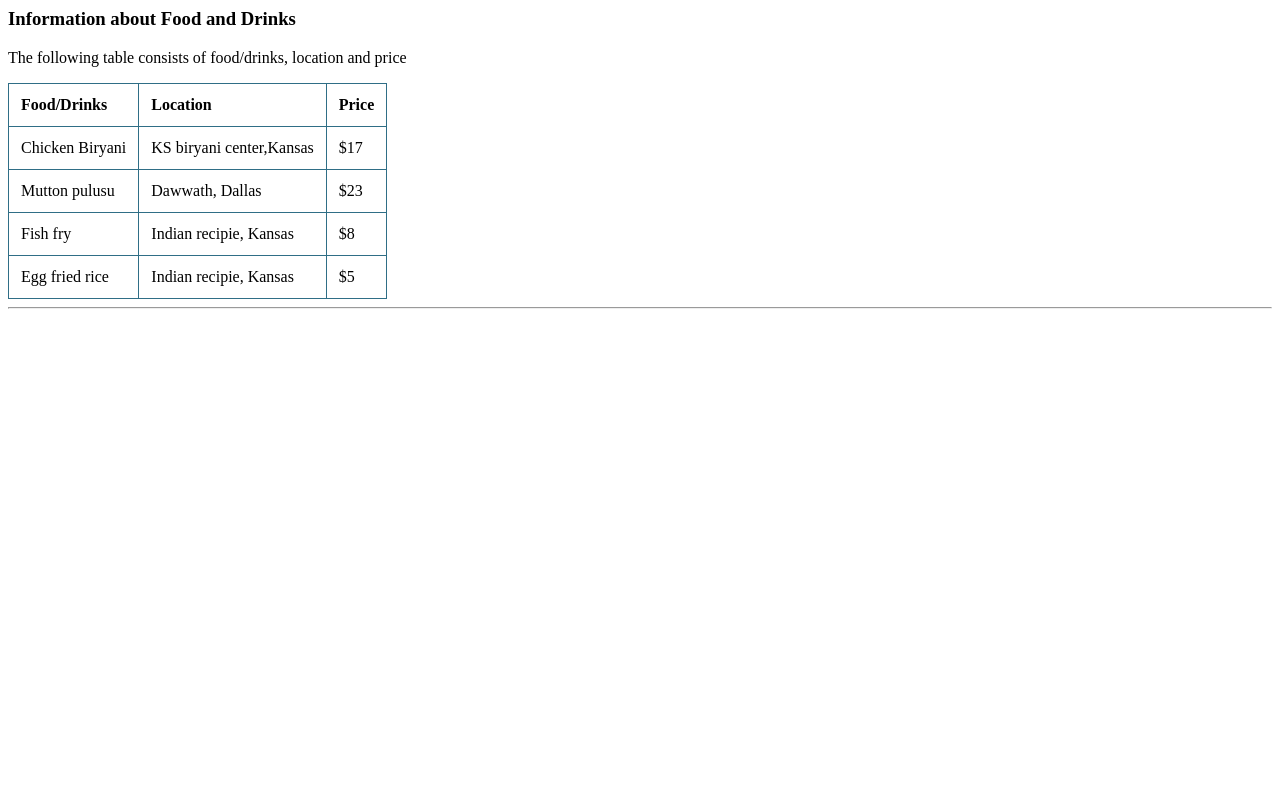
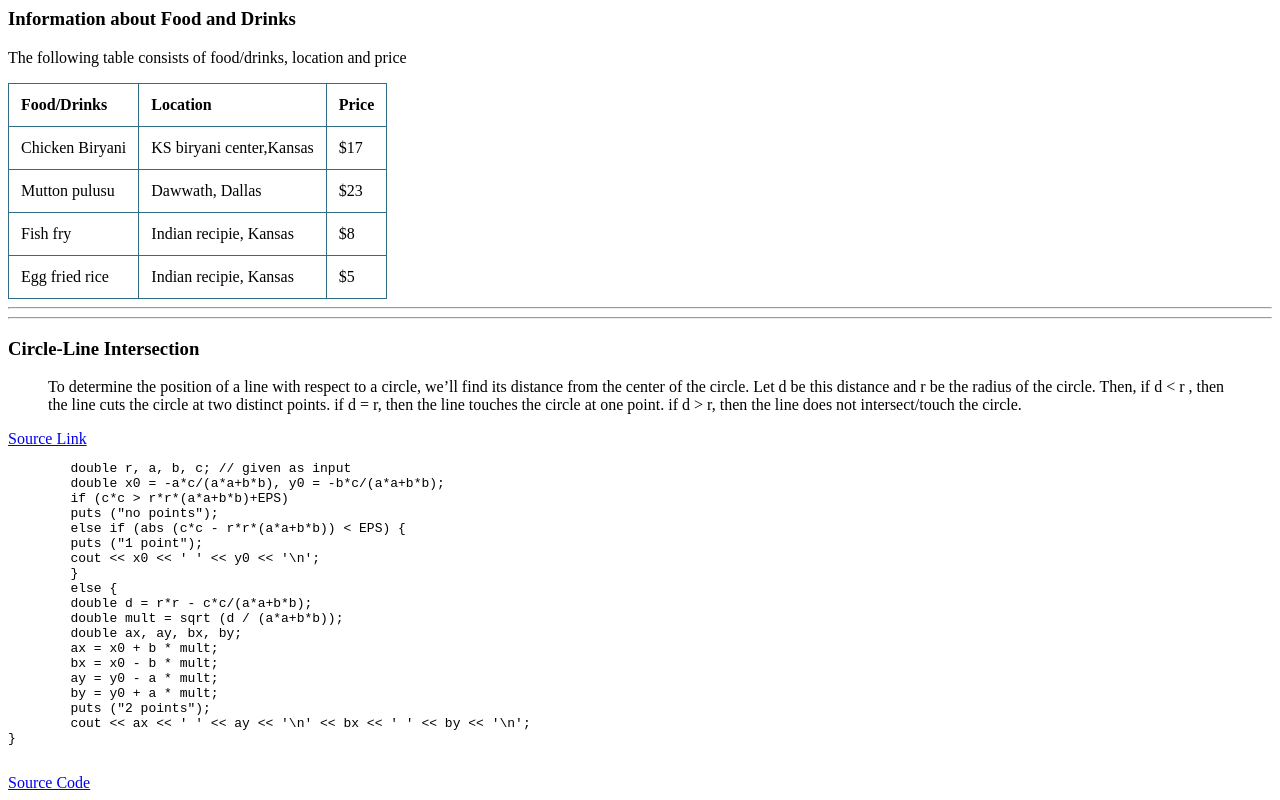
Before and after one commit to 44-563-WebApps-F21/webapps-f21-assignment-3-Saichandhar, a plain HTML site: page index.html in a window 1280 px wide. Shown: the part 554-1354 px from the top of the page. Before the commit the page ends 871 px from the top, so only its background shows below. Drawn offline with Linux system fonts and the light colour scheme.

Commit message:
Update index.html

```diff
--- a/index.html
+++ b/index.html
@@ -104,6 +104,53 @@
     </div>
 
     <hr>
+    <hr>
+
+    <div>
+
+    <h3>Circle-Line Intersection</h3>
+
+    <blockquote>To determine the position of a line with respect to a circle, we’ll find its
+      distance from the center of the circle. Let d be this distance and r be the radius of the circle.
+       Then,
+
+        if d < r , then the line cuts the circle at two distinct points.
+        if d = r, then the line touches the circle at one point.
+        if d > r, then the line does not intersect/touch the circle.
+    </blockquote>
+
+    <a href="https://doubleroot.in/lessons/circle/intersection-line-circle-1/">Source Link</a>
+
+
+    <pre>
+        double r, a, b, c; // given as input
+        double x0 = -a*c/(a*a+b*b), y0 = -b*c/(a*a+b*b);
+        if (c*c > r*r*(a*a+b*b)+EPS)
+        puts ("no points");
+        else if (abs (c*c - r*r*(a*a+b*b)) < EPS) {
+        puts ("1 point");
+        cout << x0 << ' ' << y0 << '\n';
+        }
+        else {
+        double d = r*r - c*c/(a*a+b*b);
+        double mult = sqrt (d / (a*a+b*b));
+        double ax, ay, bx, by;
+        ax = x0 + b * mult;
+        bx = x0 - b * mult;
+        ay = y0 - a * mult;
+        by = y0 + a * mult;
+        puts ("2 points");
+        cout << ax << ' ' << ay << '\n' << bx << ' ' << by << '\n';
+}
+    </pre>
+
+    <a href="https://cp-algorithms.com/geometry/circle-line-intersection.html">Source Code</a>
+
+    </div>
+
+
+
+
 
 
 
```
